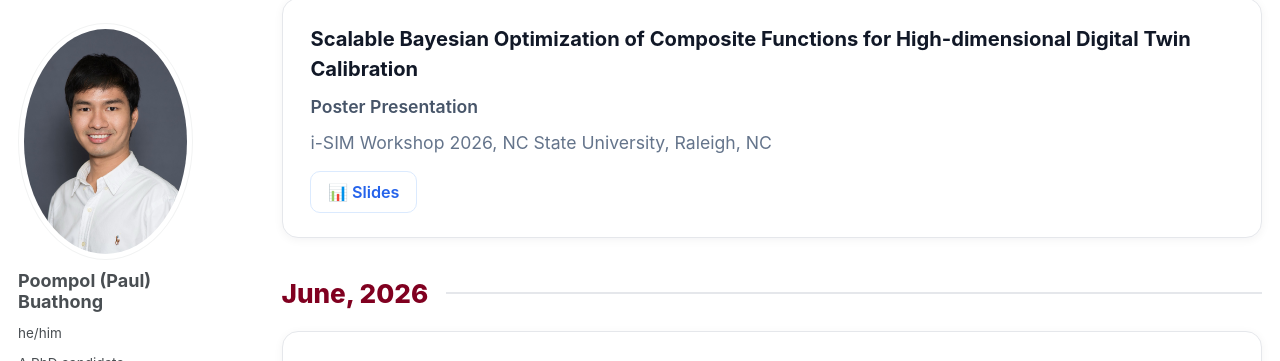
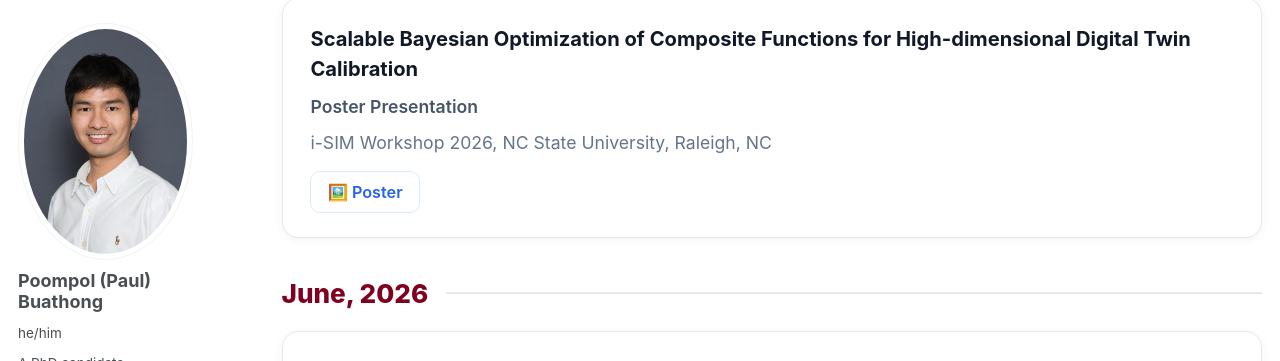
Before and after one commit to poompol/poompol.github.io, a Jekyll site: the page built from _pages/talks.md, in a window 1280 px wide and 900 px high, scrolled down 619 px. Shown: the part 78-439 px from the top of the window. Built offline with Jekyll 4.4.1, drawn with Linux system fonts in a browser that asks for light colours; some web fonts are replaced; a script bundle is joined from its source files by our own code; library files that are not in the unit come from our copies.

Commit message:
Update talks.md

```diff
--- a/_pages/talks.md
+++ b/_pages/talks.md
@@ -131,7 +131,7 @@
     i-SIM Workshop 2026, NC State University, Raleigh, NC
   </div>
   <div class="talk-links">
-    <a href="https://drive.google.com/file/d/1Df6lnI6Tbfxpc4VqYN9Tp87GCmWeXtCo/view?usp=share_link">📊 Slides</a>
+    <a href="https://drive.google.com/file/d/1Df6lnI6Tbfxpc4VqYN9Tp87GCmWeXtCo/view?usp=share_link">🖼️ Poster</a>
   </div>
 </div>
 
```
